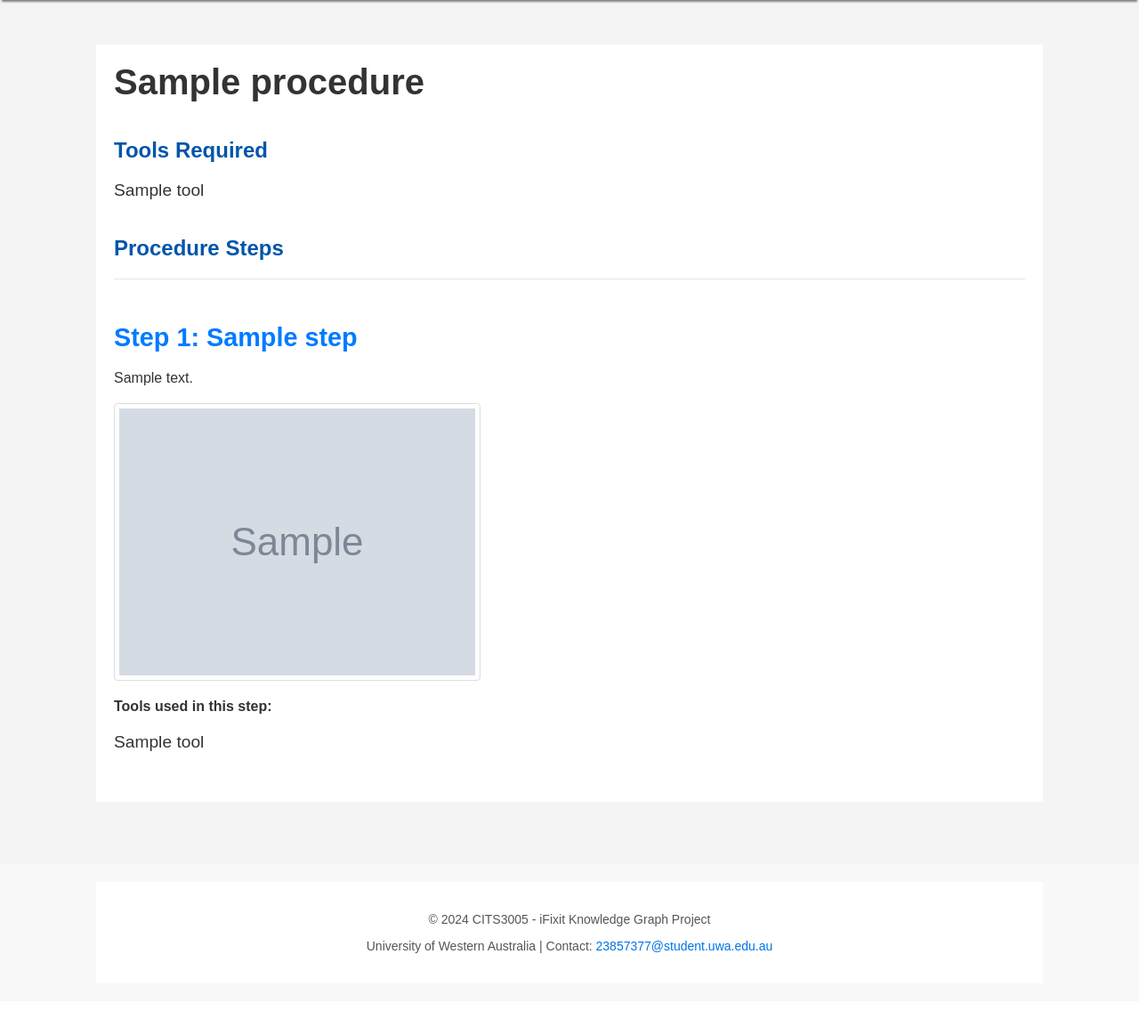
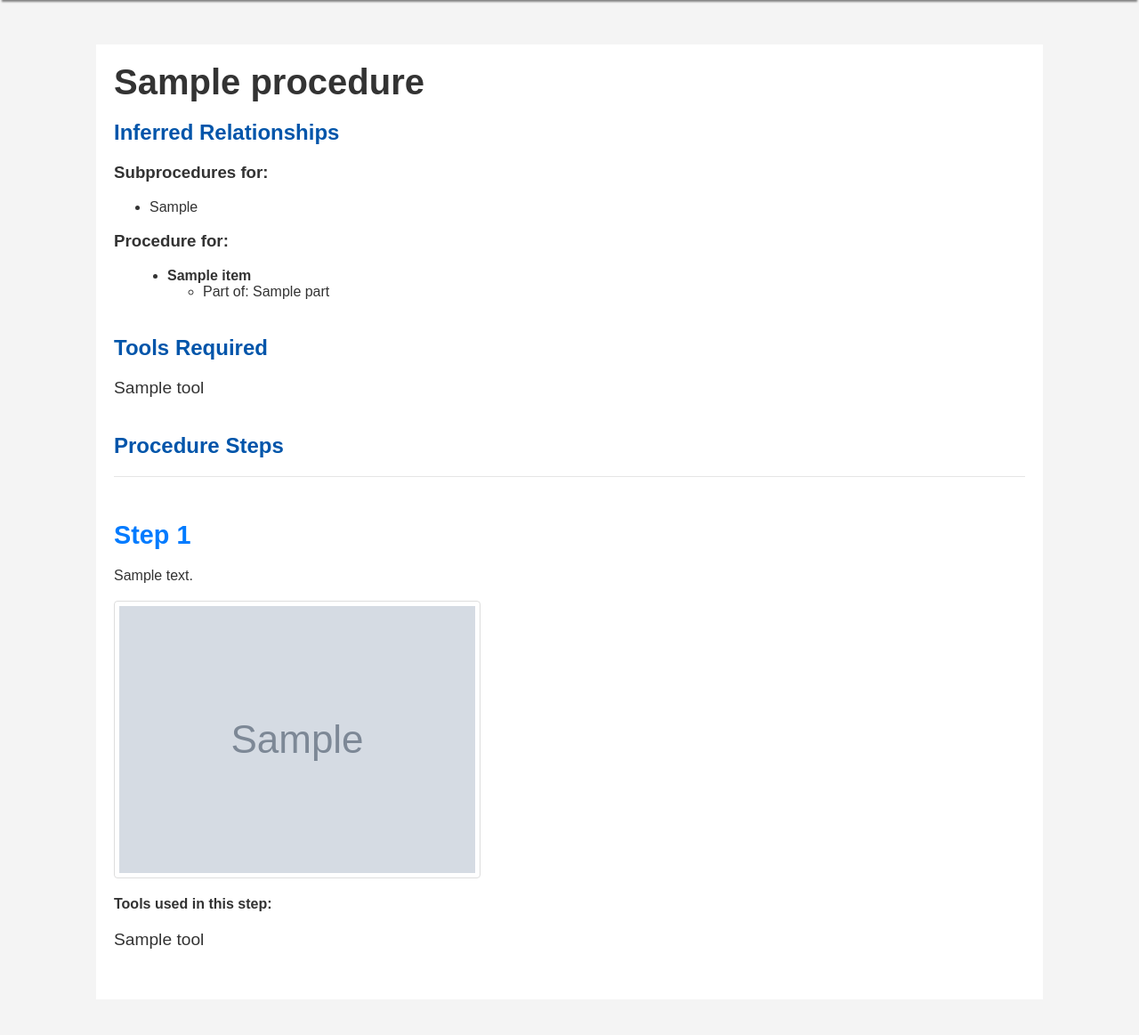
Before and after one commit to dongles-cmd/CITS3005-Project, a Flask app: template project-root/app/templates/procedure_details.html in a window 1280 px wide. Shown: the part 114-1277 px from the top of the page at 89% size. Before the commit the page ends 1185 px from the top, so only its background shows below. Run offline with Flask 3, Linux system fonts and the light colour scheme; the template is opened without the code that fills it: most values are stand-ins (such as "Sample title", 1, 10 or a date in 2020); grey boxes marked "Sample" are stand-in pictures; parts of the project's set-up code (start-up, migrations or seed data) failed here and were passed over.

Commit message:
warning + inferred classes

```diff
--- a/project-root/app/procedure_data.py
+++ b/project-root/app/procedure_data.py
@@ -72,7 +72,8 @@ def get_procedure_details(procedure_iri="http://test.org/ifixit.com#https://www.
             steps,
             # [{'step_number':step_number, 'description':str(description), 'images':images, 'tools': tools}]
         "tools": toolbox,
-        "procedure_of_for_part_of": procedure_part
+        "procedure_of_for_part_of": procedure_part,
+        "subprocedure_for": subprocedure_for
     }
 
     return procedure_details
--- a/project-root/app/static/css/style.css
+++ b/project-root/app/static/css/style.css
@@ -453,3 +453,29 @@ footer .btn:hover {
     border-radius: 4px;
     padding: 5px;
 }
+
+/* Add these styles to your CSS file */
+
+.warning-box {
+    background-color: #ffcccb; /* Light red background */
+    border: 1px solid #ff0000; /* Red border */
+    padding: 10px;
+    margin-bottom: 20px;
+    display: flex; /* Flex to align icon and text */
+    align-items: center;
+}
+
+.warning-icon {
+    width: 20px; /* Set width of the icon */
+    height: 20px; /* Set height of the icon */
+    margin-right: 10px; /* Space between icon and text */
+}
+
+.inferred-classes {
+    margin-bottom: 20px; /* Space between sections */
+}
+
+.inferred-list {
+    list-style-type: disc; /* Bullet points for list */
+    margin-left: 20px; /* Indent for nested lists */
+}
--- a/project-root/app/templates/base.html
+++ b/project-root/app/templates/base.html
@@ -24,7 +24,7 @@
                 <ul class="nav-links">
                     <li><a href="/">Home</a></li>
                     <li><a href="/search">Search</a></li>
-                    <li><a href="/add">Add Procedure</a></li>
+                    <li><a href="/add-procedure">Add Procedure</a></li>
                     <li><a href="/user-manual">User Manual</a></li>
                     <li><a href="/resources">Resources</a></li>
                 </ul>
--- a/project-root/app/templates/procedure_details.html
+++ b/project-root/app/templates/procedure_details.html
@@ -6,6 +6,39 @@
     <div class="container">
         <h1>{{ procedure.name }}</h1>
 
+        <!-- Inferred Classes Section -->
+        <section class="inferred-classes">
+            <h2>Inferred Relationships</h2>
+
+            <!-- Subprocedure of Section -->
+            {% if procedure.subprocedure_for %}
+                <h3>Subprocedures for:</h3>
+                <ul>
+                    {% for sp in procedure.subprocedure_for %}
+                        <li>{{ sp }}</li>
+                    {% endfor %}
+                </ul>
+            {% endif %}
+
+            <!-- Procedure for -> Part of Section -->
+            {% if procedure.procedure_of_for_part_of %}
+                <h3>Procedure for:</h3>
+                <ul class="inferred-list">
+                    {% for item, parts in procedure.procedure_of_for_part_of.items() %}
+                        <li>
+                            <strong>{{ item }}</strong>
+                            <ul>
+                                {% for part in parts %}
+                                    <li>Part of: {{ part }}</li>
+                                {% endfor %}
+                            </ul>
+                        </li>
+                    {% endfor %}
+                </ul>
+            {% endif %}
+        </section>
+
+        <!-- Tools Required Section -->
         <section class="procedure-tools">
             <h2>Tools Required</h2>
             <ul class="tools-list">
@@ -15,11 +48,20 @@
             </ul>
         </section>
 
+        <!-- Procedure Steps Section -->
         <section class="procedure-steps">
             <h2>Procedure Steps</h2>
             {% for step in procedure.steps %}
                 <div class="procedure-step">
-                    <h3>Step {{ step.step_number }}: {{ step.title }}</h3>
+                    <h3>Step {{ step.step_number }}</h3>
+
+                    {% if step.warning %}
+                        <div class="warning-box">
+                            <img src="path/to/warning-icon.png" alt="Warning Icon" class="warning-icon">
+                            <p>Warning: This step requires caution!</p>
+                        </div>
+                    {% endif %}
+
                     <p>{{ step.description }}</p>
 
                     {% if step.images %}
```
Also changed, not shown: project-root/app/templates/index.html (+0 -8 lines), project-root/app/static/images/warning-icon.png (added).
